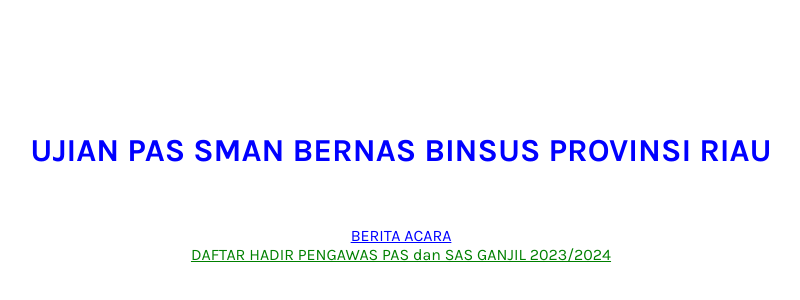
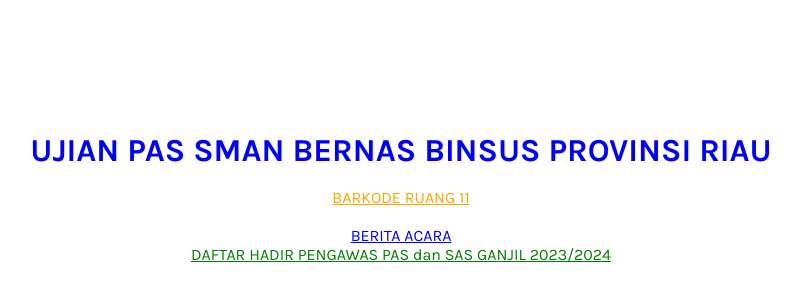
Before and after one commit to suheri99/WEBSITE5.10, a plain HTML site: page index.html in a window 1280 px wide. Shown: the part 114-414 px from the top of the page, without its empty margins (239-1039 px from the left). Drawn offline with Linux system fonts and the light colour scheme.

Commit message:
Update index.html

```diff
--- a/index.html
+++ b/index.html
@@ -20,7 +20,7 @@
 
    <br>
   <div style="text-align: center;">
-    <a href="https://suheri99.github.io/BARCODER.11/ style="color: orange;">BARKODE RUANG 11</a>
+    <a href="https://suheri99.github.io/BARCODER.11/" style="color: orange;">BARKODE RUANG 11</a>
   </div>
 
 
```
